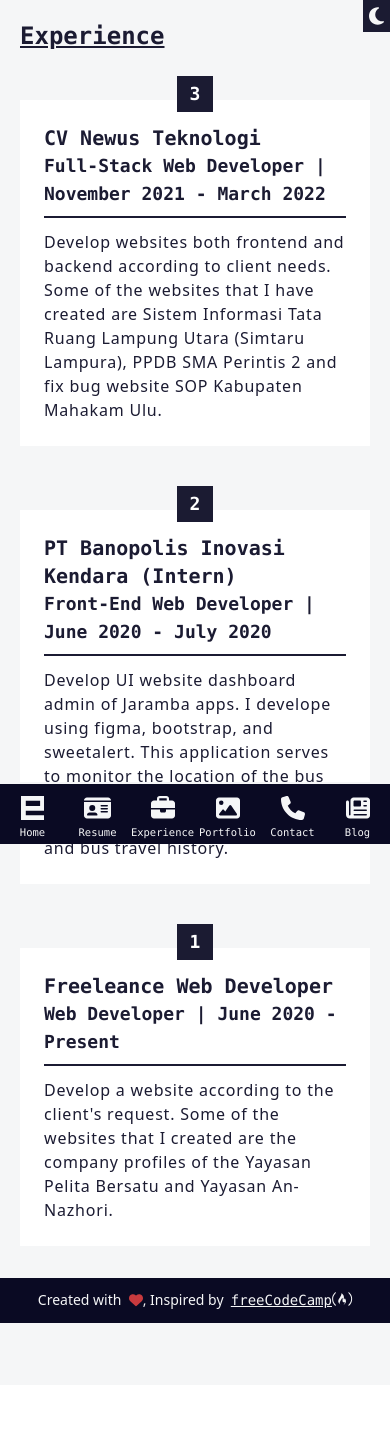
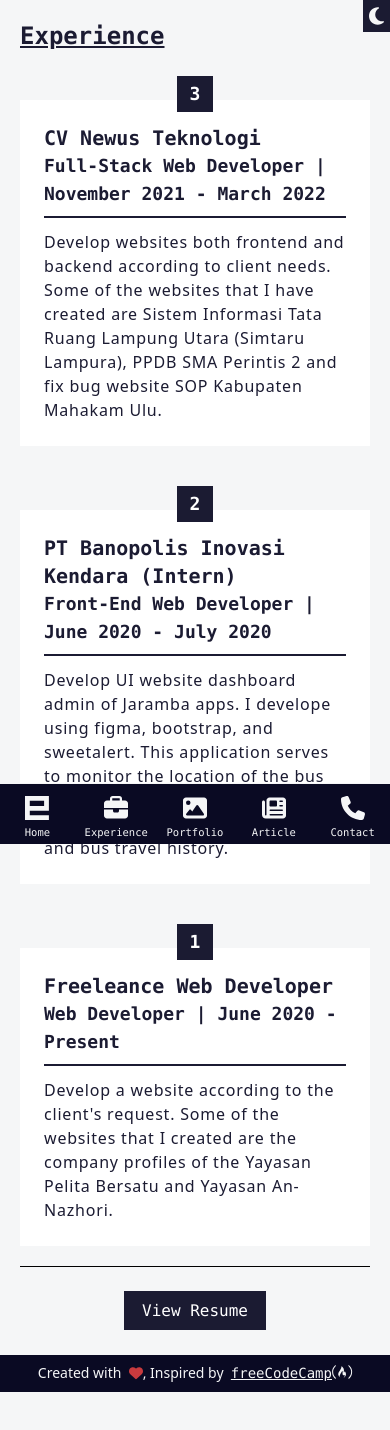
Before and after one commit to edikurniawan-dev/edikurniawan.dev, a Next.js app: page /experience in a window 390 px wide. Shown: the top 1430 px of the page. Before the commit the page ends 1385 px from the top, so only its background shows below. Built offline with nearby package versions, Linux system fonts and the light colour scheme.

Commit message:
remove menu resume and minor update all component

```diff
--- a/components/footer.jsx
+++ b/components/footer.jsx
@@ -1,11 +1,10 @@
-import React from 'react';
 import { FontAwesomeIcon } from '@fortawesome/react-fontawesome';
 import { faHeart } from '@fortawesome/free-solid-svg-icons';
 import { faFreeCodeCamp } from '@fortawesome/free-brands-svg-icons';
 
 export default function Navbar() {
     return (
-        <div className="flex items-center justify-center py-3 text-sm bg-black text-light">
+        <div className="flex items-center justify-center py-2 text-sm bg-black md:py-3 text-light">
             Created with &nbsp;
             <span>
                 <FontAwesomeIcon
--- a/components/layout.jsx
+++ b/components/layout.jsx
@@ -1,4 +1,5 @@
 import Head from 'next/head';
+
 import Navbar from '../components/navbar';
 import Footer from '../components/footer';
 
@@ -15,7 +16,7 @@ export default function Layout({ title, description, keywords, children }) {
             <main className="flex flex-col min-h-screen bg-light dark:bg-dark">
                 <div className="flex flex-col justify-between min-h-screen">
                     <div className="">
-                        <div className="fixed inset-x-0 bottom-0 z-50 bg-black border-t-2 md:sticky md:top-0 border-light md:border-none">
+                        <div className="fixed inset-x-0 bottom-0 z-50 bg-black border-t md:sticky md:top-0 border-light md:border-none">
                             <Navbar />
                         </div>
                         <div className="px-5 mx-auto font-mono md:container md:px-8 md:max-w-6xl 2xl:max-w-7xl">
--- a/components/navbar.jsx
+++ b/components/navbar.jsx
@@ -1,11 +1,11 @@
+import React, { useState, useEffect } from 'react';
 import Link from 'next/link';
-import React, { useState, useEffect } from 'react';
 import { useTheme } from 'next-themes';
+
 import { FontAwesomeIcon } from '@fortawesome/react-fontawesome';
 import {
     faBriefcase,
     faImage,
-    faIdCard,
     faNewspaper,
     faPhone,
     faSun,
@@ -30,7 +30,7 @@ export default function Navbar() {
                 <button
                     onClick={() => setTheme('light')}
                     className="py-2 border-2 bg-light border-light md:py-0">
-                    <div className="flex items-center justify-center px-3 py-1 space-x-2">
+                    <div className="flex items-center justify-center py-1 space-x-2 px-7">
                         <FontAwesomeIcon icon={faSun} className="text-black" />
                         <p className="hidden font-mono font-medium text-black md:block">
                             Lumos
@@ -43,7 +43,7 @@ export default function Navbar() {
                 <button
                     onClick={() => setTheme('dark')}
                     className="py-2 bg-black border-2 border-light md:py-0">
-                    <div className="flex items-center justify-center px-3 py-1 space-x-2">
+                    <div className="flex items-center justify-center py-1 space-x-2 px-7">
                         <FontAwesomeIcon icon={faMoon} className="text-light" />
                         <p className="hidden font-mono font-medium text-light md:block">
                             Nox
@@ -96,12 +96,7 @@ export default function Navbar() {
                         </svg>
                     </a>
                 </Link>
-                <ul className="flex items-center justify-end w-full text-lg md:space-x-5 lg:space-x-10 text-light">
-                    <li>
-                        <Link href="/resume">
-                            <a>Resume</a>
-                        </Link>
-                    </li>
+                <ul className="flex items-center justify-end w-full text-lg md:space-x-5 lg:space-x-12 text-light">
                     <li>
                         <Link href="/experience">
                             <a>Experience</a>
@@ -113,13 +108,13 @@ export default function Navbar() {
                         </Link>
                     </li>
                     <li>
-                        <Link href="/contact">
-                            <a>Contact</a>
+                        <Link href="/article">
+                            <a>Article</a>
                         </Link>
                     </li>
                     <li>
-                        <Link href="/blog">
-                            <a>Blog</a>
+                        <Link href="/contact">
+                            <a>Contact</a>
                         </Link>
                     </li>
                     <li className="flex-col items-center hidden md:flex">
@@ -129,7 +124,7 @@ export default function Navbar() {
             </nav>
 
             {/* grid navbar for phone*/}
-            <div className="grid grid-cols-6 md:hidden text-light">
+            <div className="grid grid-cols-5 md:hidden gap-x-1 text-light">
                 <Link href="/">
                     <a className="flex flex-col items-center justify-end pt-3 pb-0 md:hidden">
                         <svg
@@ -147,12 +142,6 @@ export default function Navbar() {
                         <span className="text-xxs">Home</span>
                     </a>
                 </Link>
-                <Link href="/resume">
-                    <a className="flex flex-col items-center justify-end pt-3 pb-0 text-2xl md:hidden">
-                        <FontAwesomeIcon icon={faIdCard} />
-                        <span className="text-xxs">Resume</span>
-                    </a>
-                </Link>
                 <Link href="/experience">
                     <a className="flex flex-col items-center justify-end pt-3 pb-0 text-2xl md:hidden">
                         <FontAwesomeIcon icon={faBriefcase} />
@@ -165,16 +154,16 @@ export default function Navbar() {
                         <span className="text-xxs">Portfolio</span>
                     </a>
                 </Link>
+                <Link href="/article">
+                    <a className="flex flex-col items-center justify-end pt-3 pb-0 text-2xl md:hidden">
+                        <FontAwesomeIcon icon={faNewspaper} />
+                        <span className="text-xxs">Article</span>
+                    </a>
+                </Link>
                 <Link href="/contact">
                     <a className="flex flex-col items-center justify-end pt-3 pb-0 text-2xl md:hidden">
                         <FontAwesomeIcon icon={faPhone} />
                         <span className="text-xxs">Contact</span>
-                    </a>
-                </Link>
-                <Link href="/blog">
-                    <a className="flex flex-col items-center justify-end pt-3 pb-0 text-2xl md:hidden">
-                        <FontAwesomeIcon icon={faNewspaper} />
-                        <span className="text-xxs">Blog</span>
                     </a>
                 </Link>
             </div>
--- a/components/portfoliocard.jsx
+++ b/components/portfoliocard.jsx
@@ -1,5 +1,6 @@
 import Image from 'next/image';
 import imageLoader from '../src/ImageLoader';
+
 import { FontAwesomeIcon } from '@fortawesome/react-fontawesome';
 import { faArrowUpRightFromSquare } from '@fortawesome/free-solid-svg-icons';
 
--- a/pages/blog.jsx
+++ b/pages/article.jsx
@@ -1,13 +1,15 @@
-import Layout from '../components/layout';
 import Image from 'next/image';
 import ImageLoader from '../src/ImageLoader';
+
+import Layout from '../components/layout';
+
 import MyPhoto from '../images/under-construction.svg';
 
-export default function Blog() {
+export default function Article() {
     return (
-        <Layout title="Blog | Edi Kurniawan">
+        <Layout title="Articles | Edi Kurniawan">
             <h1 className="font-mono text-2xl font-bold underline md:text-3xl text-dark dark:text-light">
-                Blog
+                Articles
             </h1>
             <br />
 
--- a/pages/contact.jsx
+++ b/pages/contact.jsx
@@ -1,8 +1,10 @@
 import React from 'react';
-import Layout from '../components/layout';
 import emailjs from 'emailjs-com';
 import { ToastContainer, toast } from 'react-toastify';
 import 'react-toastify/dist/ReactToastify.css';
+
+import Layout from '../components/layout';
+
 import { FontAwesomeIcon } from '@fortawesome/react-fontawesome';
 import {
     faGithub,
--- a/pages/experience.jsx
+++ b/pages/experience.jsx
@@ -1,3 +1,5 @@
+import Link from 'next/link';
+
 import Layout from '../components/layout';
 import ExperienceCard from '../components/experiencecard';
 
@@ -40,6 +42,15 @@ export default function Experience() {
                         />
                     </div>
                 </div>
+
+                <div className="mt-5">
+                    <hr className="block md:hidden" />
+                    <div className="mt-8 text-center">
+                        <Link href="/resume">
+                            <a className="download-resume">View Resume</a>
+                        </Link>
+                    </div>
+                </div>
             </div>
         </Layout>
     );
--- a/pages/index.jsx
+++ b/pages/index.jsx
@@ -1,9 +1,11 @@
-import Layout from '../components/layout';
+import Link from 'next/link';
 import Image from 'next/image';
 import ImageLoader from '../src/ImageLoader';
+
+import Layout from '../components/layout';
 import SkillCard from '../components/skillcard';
+
 import { FontAwesomeIcon } from '@fortawesome/react-fontawesome';
-import { faDownload } from '@fortawesome/free-solid-svg-icons';
 import {
     faLinkedinIn,
     faGithub,
@@ -50,12 +52,9 @@ export default function Home() {
                         </p>
                     </div>
                     <div className="pt-10 text-base font-medium text-center md:text-left md:text-lg">
-                        <a
-                            href="https://drive.google.com/file/d/1oqiuG4r7bQ-4e3an3tOu_yTY1Sfe7PRL/view?usp=sharing"
-                            className="download-resume">
-                            <FontAwesomeIcon icon={faDownload} />
-                            &nbsp; Resume
-                        </a>
+                        <Link href="/resume">
+                            <a className="download-resume">View Resume</a>
+                        </Link>
                     </div>
                 </div>
                 <div className="hidden w-full md:block justify-self-end">
--- a/pages/portfolio.jsx
+++ b/pages/portfolio.jsx
@@ -1,5 +1,8 @@
+import Link from 'next/link';
+
 import Layout from '../components/layout';
 import PortfolioCard from '../components/portfoliocard';
+
 import Jaramba from '../images/portfolio/jaramba.png';
 import PeduliPanti from '../images/portfolio/peduli-panti.png';
 import PelitaBersatu from '../images/portfolio/pelita-bersatu.png';
@@ -15,6 +18,7 @@ export default function Portfolio() {
                 Portfolio
             </h1>
             <br />
+            <div>
                 <div className="grid grid-cols-1 gap-6 lg:grid-cols-2 md:gap-14">
                     <PortfolioCard
                         image={SimtaruLampura}
@@ -59,6 +63,15 @@ export default function Portfolio() {
                         description="An-Nazhori is a company website from Yayasan Pendidikan dan Dakwah Islan An-Nazhori. This websites were build using the Content Management System, namely WordPress and Elementor."
                     />
                 </div>
+                <div className="mt-5">
+                    <hr className="block md:hidden" />
+                    <div className="mt-8 text-center">
+                        <Link href="/resume">
+                            <a className="download-resume">View Resume</a>
+                        </Link>
+                    </div>
+                </div>
+            </div>
         </Layout>
     );
 }
--- a/pages/resume.jsx
+++ b/pages/resume.jsx
@@ -1,6 +1,7 @@
+import Layout from '../components/layout';
+
 import { faDownload } from '@fortawesome/free-solid-svg-icons';
 import { FontAwesomeIcon } from '@fortawesome/react-fontawesome';
-import Layout from '../components/layout';
 
 export default function Resume() {
     return (
```
Lines whose indentation alone changed are shown as unchanged.
